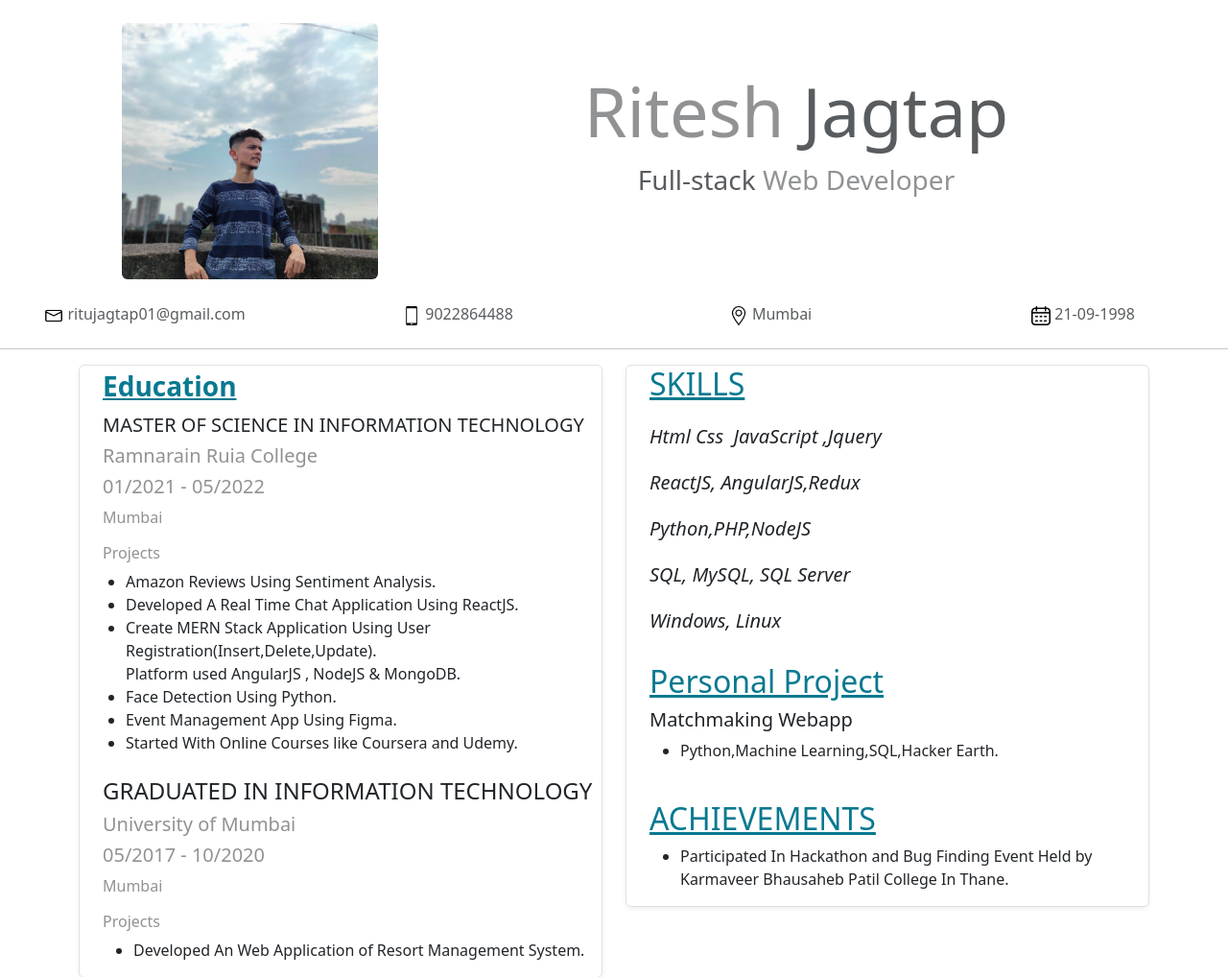
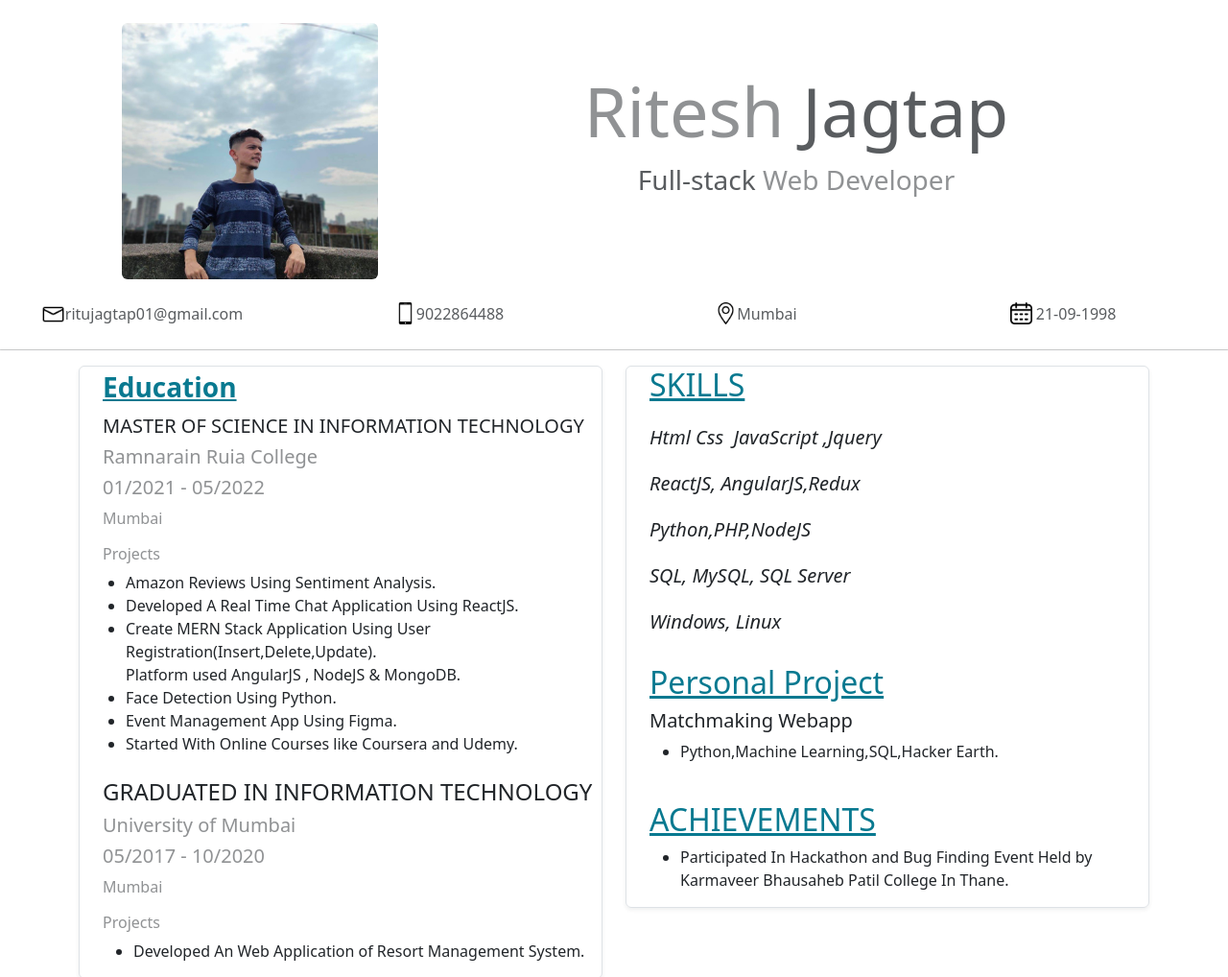
Before and after one commit to Ritesh227/resume, a plain HTML site: page index.html in a window 1280 px wide. Shown: the top 1018 px of the page at 96% size. Drawn offline with Linux system fonts and the light colour scheme.

Commit message:
space changes

```diff
--- a/index.html
+++ b/index.html
@@ -29,29 +29,30 @@
         </div>
     </div>
 </div>
-<div class="conatainer mt-3">
-    <div class="row">
-        <div class="col-md-3 text-center text-body-secondary p-2">
-            <img src="img/mailbox.png" class="icon-1" height="20px" width="20px">
+
+
+<div class="conatainer border border-0 border-dark">
+    <div class="row mb-2 w-100 mt-3">
+        <div class="col-md-3 text-body-secondary d-flex justify-content-center p-2">
+            <img src="img/mailbox.png" height="25px">
             ritujagtap01@gmail.com
         </div>
-        <div class="col-md-3 text-center text-body-secondary p-2">
-            <img src="img/smartphone-call.png" class="icon-2" height="20px" width="20px">
+        <div class="col-md-3 text-body-secondary d-flex justify-content-center p-2">
+            <img src="img/smartphone-call.png" height="23px">
             9022864488
         </div>
-        <div class="col-md-3 text-center text-body-secondary p-2">
-            <img src="img/location.png" class="icon-3" height="20px" width="20px">
+        <div class="col-md-3 text-body-secondary d-flex justify-content-center p-2">
+            <img src="img/location.png" height="23px">
             Mumbai
         </div>
-        <div class="col-md-3 text-center text-body-secondary p-2">
-            <img src="img/calendar.png" class="icon-4" height="20px" width="20px">
-            21-09-1998
+        <div class="col-md-3 text-body-secondary d-flex justify-content-center p-2">
+            <img src="img/calendar.png" height="23px">
+             &nbsp21-09-1998
         </div>
     </div>
 </div>
 
 <hr class="shadow bg-body-tertiary rounded">
-
 
 
 <!-- add card  -->
```
